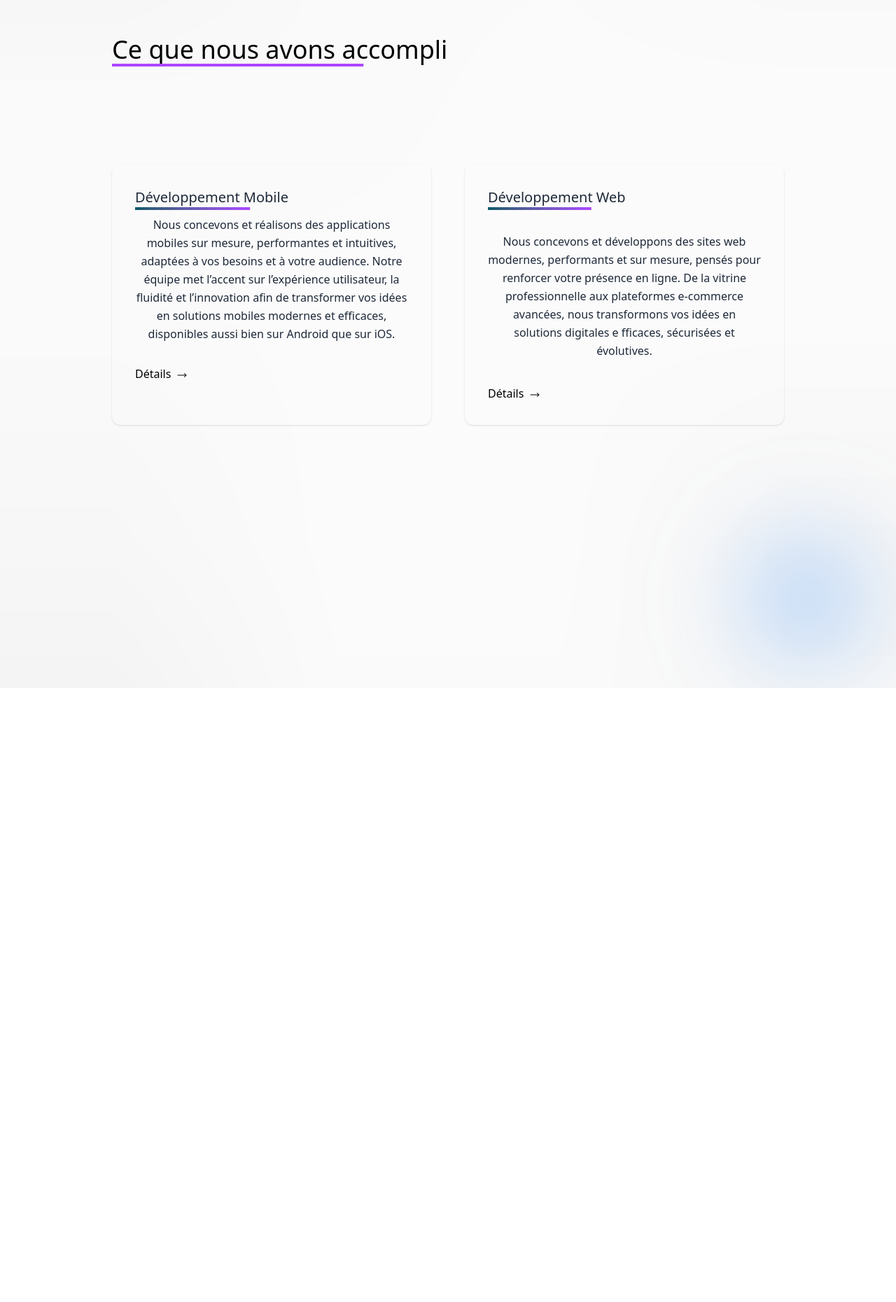
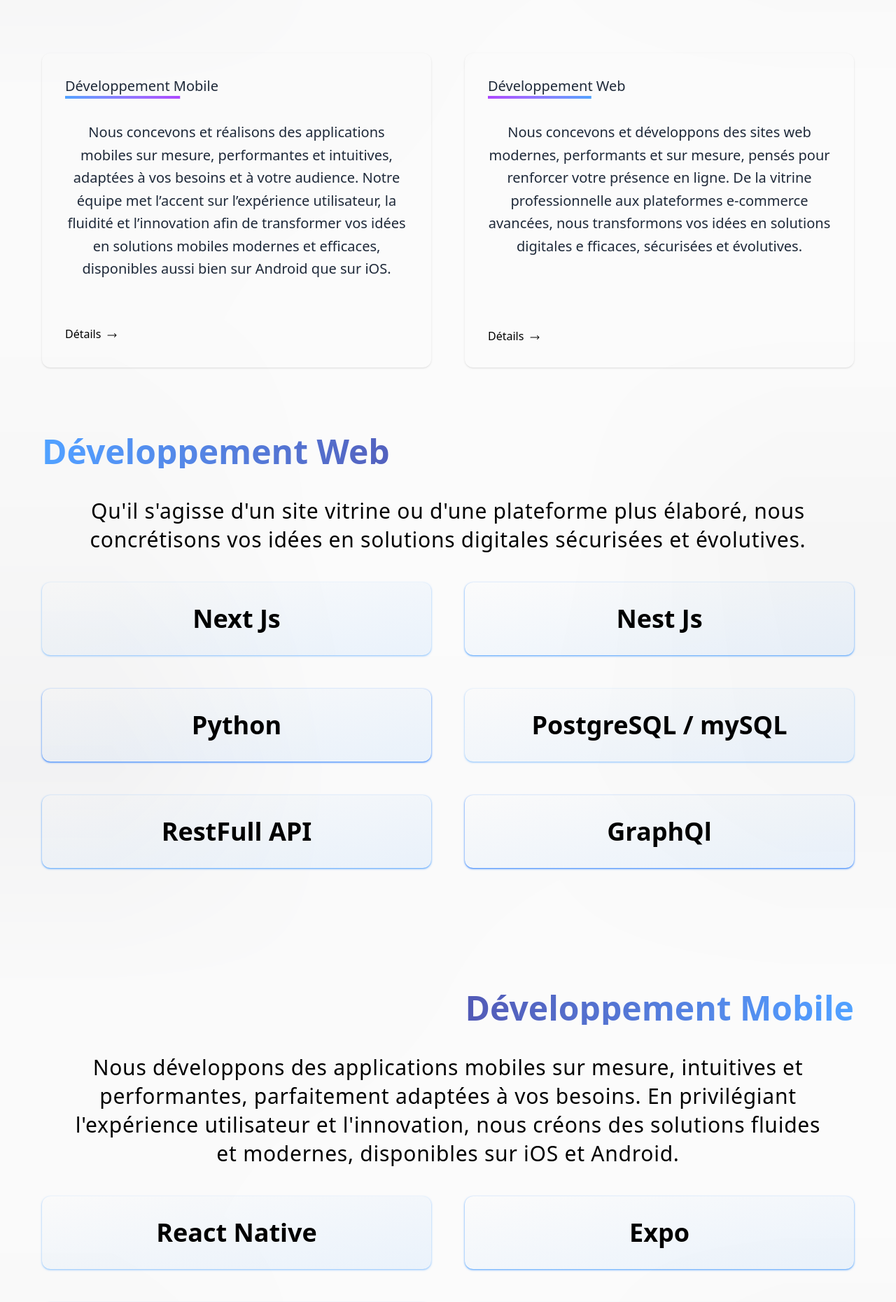
Before and after one commit to Hasina001/NeuroCode, a React (Vite) app in the folder web/: page /a_propos in a window 1280 px wide. Shown: the part 1623-3483 px from the top of the page at 70% size. Before the commit the page ends 2606 px from the top, so only its background shows below. Built offline with nearby package versions, Linux system fonts and the light colour scheme.

Commit message:
A propos fini

```diff
--- a/web/src/pages/miniPages/Apropos.jsx
+++ b/web/src/pages/miniPages/Apropos.jsx
@@ -3,14 +3,14 @@
 
 const Apropos = () => {
   return (
-    <div className="container relative -mt-0 md:-mt-1">
+    <div className="container relative ">
 
         {/* Notre equipe */}
-      <div className="flex flex-col p-6 md:p-12 lg:p-40 mb-20 lg:mb-54 relative font-sans">
+      <div className="flex flex-col p-6 md:p-12 lg:p-15 mb-20 relative">
 
         {/* Section "Qui Sommes-nous" remontée */}
         <motion.div
-          className="ml-auto mb-12 lg:mb-20 pr-0 lg:pr-4 w-full lg:w-auto max-w-lg"  // Alignement à droite
+          className="ml-auto lg:ml-180 mb-12 lg:mb-20 pr-0 lg:pr-4 w-full lg:w-auto max-w-lg"  // Alignement à droite
           initial={{ opacity: 0, x: 50 }}
           whileInView={{ opacity: 1, x: 0 }}
           transition={{ delay: 0.2 }}
@@ -36,13 +36,13 @@
         </motion.div>
 
         {/* Rangée supérieure (image + texte) - inchangée */}
-        <div className="flex flex-col lg:flex-row justify-between items-start w-full">
+        <div className="flex flex-row justify-between items-start w-full min-w-[800px] ">
           {/* Image (gauche) */}
           <motion.div
             initial={{ x: -400, opacity: 0 }}
             whileInView={{ x: -250, opacity: 1 }}
             transition={{ duration: 0.8 }}
-            className="relative w-full lg:w-96 mx-auto lg:ml-40 lg:-mt-20 rounded-2xl shadow-2xl z-10"
+            className="relative w-96 flex-shrink-0 ml-40 lg:-mt-20 rounded-2xl shadow-2xl z-10"
           >
             <img
               src="/affaires-team-planning-new-strategic-37442970.webp"
@@ -55,18 +55,18 @@
           {/* Texte (droite) */}
           <motion.div
             initial={{ x: -30, opacity: 0 }}
-            whileInView={{ x: -450, opacity: 1 }}
+            whileInView={{ x: -580, opacity: 1 }}
             transition={{ duration: 0.8, delay: 0.4 }}
-            className="mt-8 lg:mt-12 ml-0 lg:ml-8 w-full lg:max-w-md bg-gradient-to-br from-[#6A0DAD] to-[#015967] rounded-2xl shadow-2xl p-6 text-white z-20"
+            className="flex-shrink-0 mt-24 md:mt-16 ml-8 md:ml-15 w-96 bg-gradient-to-br from-[#6A0DAD] to-[#015967] rounded-2xl shadow-2xl p-6 text-white z-20"
           >
-            <h1 className="text-center text-2xl sm:text-3xl md:text-4xl lg:text-5xl font-bold leading-tight">
+            <h1 className="text-center text-5xl font-bold leading-tight">
               Derrière chaque succès : une équipe dévouée
             </h1>
           </motion.div>
         </div>
 
         {/* Notre equipe en detail */}
-        <div className="py-50 px-6 md:px-12 lg:px-24">
+        <div className="py-25 px-6 md:px-12 lg:px-24">
           <motion.h1
             className="text-3xl md:text-4xl font-medium text-center mb-16"
             initial={{ scale: 0.8, opacity: 0 }}
@@ -85,7 +85,7 @@
 
             {/* Bloc 01 */}
             <motion.div
-              className="bg-gradient-to-br from-[#202B2D]/20 to-[#015967]/40 rounded-xl p-8
+              className="bg-gradient-to-br from-blue-400/20 rounded-xl p-8
               shadow-sm hover:shadow-md transition-shadow duration-300"
               initial={{ scale: 0.8, opacity: 0 }}
               whileInView={{ scale: 1, opacity: 1 }}
@@ -98,7 +98,7 @@
 
             {/* Bloc 02 */}
             <motion.div
-              className="bg-gradient-to-br from-[#202B2D]/20 to-[#015967]/40 rounded-xl p-8
+              className="bg-gradient-to-br from-blue-400/20 rounded-xl p-8
               shadow-sm hover:shadow-md transition-shadow duration-300"
               initial={{ scale: 0.8, opacity: 0 }}
               whileInView={{ scale: 1, opacity: 1 }}
@@ -111,7 +111,7 @@
 
             {/* Bloc 03 */}
             <motion.div
-              className="bg-gradient-to-br from-[#202B2D]/20 to-[#015967]/40 rounded-xl p-8
+              className="bg-gradient-to-br from-blue-400/20 rounded-xl p-8
               shadow-sm hover:shadow-md transition-shadow duration-300"
               initial={{ scale: 0.8, opacity: 0 }}
               whileInView={{ scale: 1, opacity: 1 }}
@@ -124,7 +124,7 @@
 
             {/* Bloc 04 */}
             <motion.div
-              className="bg-gradient-to-br from-[#202B2D]/20 to-[#015967]/40 rounded-xl p-8
+              className="bg-gradient-to-br from-blue-400/20 rounded-xl p-8
               shadow-sm hover:shadow-md transition-shadow duration-300"
               initial={{ scale: 0.8, opacity: 0 }}
               whileInView={{ scale: 1, opacity: 1 }}
@@ -139,7 +139,7 @@
 
         </div>
 
-        <div className="mr-auto mb-12 lg:mb-20 pr-0 lg:pr-4 w-full lg:w-auto max-w-lg">
+        <div className="mr-auto mb-8 pr-0 lg:pr-4 w-full lg:w-auto max-w-lg">
 
           {/* Titre */}
           <motion.h1
@@ -158,8 +158,9 @@
         </div>
 
         {/* Bloc projet */}
-      <div className="grid grid-cols-1 md:grid-cols-2 gap-8 md:gap-12">
-        {/* Projet 01 */}
+        <div className="grid grid-cols-1 md:grid-cols-2 gap-8 md:gap-12 ">
+
+          {/* Projet Mobile */}
           <motion.div
             className="rounded-xl p-8 shadow-sm border border-transparent
             hover:shadow-md hover:border-blue-500
@@ -173,11 +174,11 @@
             <h3 className="text-xl font-medium mb-3 text-gray-800">
               <span className="relative inline-block">
                 Développement Mobile
-              <span className="absolute bottom-0 left-0 h-1 w-full bg-gradient-to-r from-[#015967] to-purple-500
+                <span className="absolute bottom-0 left-0 h-1 w-full bg-gradient-to-r from-blue-400 to-purple-500
                   transform translate-y-1 scale-x-75 origin-left"></span>
               </span>
             </h3>
-          <p className="text-center text-gray-800 font-light leading-relaxed">
+            <p className="pt-6 text-center text-xl text-gray-800 font-light leading-relaxed">
               Nous concevons et réalisons des applications mobiles
               sur mesure, performantes et intuitives, adaptées à vos besoins et à votre audience.
               Notre équipe met l’accent sur l’expérience utilisateur,
@@ -185,10 +186,10 @@
               solutions mobiles modernes et efficaces, disponibles aussi bien sur Android que sur iOS.
             </p>
 
-          <button className="mt-8 flex justify-between items-center hover:text-blue-500">Détails <HiArrowLongRight className="ml-2 mt-1"/></button>
+            <button className="mt-16 flex justify-between items-center hover:text-blue-500">Détails <HiArrowLongRight className="ml-2 mt-1"/></button>
           </motion.div>
 
-        {/* Projet 02 */}
+          {/* Projet Web */}
           <motion.div
             className="rounded-xl p-8 shadow-sm border border-transparent
             hover:shadow-md hover:border-blue-500
@@ -202,31 +203,210 @@
             <h3 className="text-xl font-medium mb-3 text-gray-800">
               <span className="relative inline-block">
                 Développement Web
-              <span className="absolute bottom-0 left-0 h-1 w-full bg-gradient-to-r from-[#015967] to-purple-500
+                <span className="absolute bottom-0 left-0 h-1 w-full bg-gradient-to-r from-purple-500 to-blue-400
                   transform translate-y-1 scale-x-75 origin-left"></span>
               </span>
             </h3>
-          <p className="text-center text-gray-800 font-light leading-relaxed pt-6">
+            <p className="text-center text-xl text-gray-800 font-light leading-relaxed pt-6">
               Nous concevons et développons des sites web modernes, performants et sur mesure,
               pensés pour renforcer votre présence en ligne. De la vitrine professionnelle aux
               plateformes e-commerce avancées, nous transformons vos idées en solutions digitales
               e fficaces, sécurisées et évolutives.
             </p>
 
-          <button className="mt-9 flex justify-between items-center hover:text-blue-500">Détails <HiArrowLongRight className="ml-2 mt-1"/></button>
+            <button className="mt-25 flex justify-between items-center hover:text-blue-500">Détails <HiArrowLongRight className="ml-2 mt-1"/></button>
 
           </motion.div>
 
         </div>
 
+        {/* Les Technologies Utiliser */}
+        <div className="mb-20">
+          <motion.div
+            initial={{ x:-100, opacity: 0 }}
+            whileInView={{ x: 0, opacity: 1 }}
+            transition={{ duration: 0.4 }}
+            className="text-4xl md:text-5xl font-bold mt-24 "
+          >
+              <h1 className="bg-clip-text text-transparent bg-gradient-to-r from-blue-400 to-purple-950">Développement Web</h1>
+
+          </motion.div>
+          <motion.p
+                initial={{ scale: 0.8, opacity: 0 }}
+                whileInView={{ scale: 1, opacity: 1 }}
+                transition={{ duration: 0.8, delay: 0.4 }}
+                className="m-10 font-light leading-snug tracking-wide text-3xl text-center"
+              >
+                Qu'il s'agisse d'un site vitrine ou d'une plateforme plus élaboré, nous concrétisons vos idées en solutions digitales sécurisées et évolutives.
+          </motion.p>
+          <div className="grid grid-cols-2 md:grid-cols-2 gap-8 md:gap-12">
+              {/* Bloc 01 */}
+            <motion.div
+              className="rounded-xl p-8
+              shadow-sm hover:shadow-md shadow-blue-300 transition-shadow duration-300  bg-gradient-to-tl from-blue-400/10"
+              initial={{ scale: 0.8, opacity: 0 }}
+              whileInView={{ scale: 1, opacity: 1 }}
+              transition={{ duration: 0.6 }}
+            >
+              <h1 className="text-center text-4xl font-bold">Next Js</h1>
+            </motion.div>
+
+            {/* Bloc 02 */}
+            <motion.div
+              className="rounded-xl p-8
+              shadow-sm hover:shadow-md shadow-blue-400 transition-shadow duration-300  bg-gradient-to-tl from-blue-400/10"
+              initial={{ scale: 0.8, opacity: 0 }}
+              whileInView={{ scale: 1, opacity: 1 }}
+              transition={{ duration: 0.6, delay: 0.2 }}
+            >
+              <h1 className="text-center text-4xl font-bold ">Nest Js</h1>
+            </motion.div>
+
+            {/* Bloc 03 */}
+            <motion.div
+              className="rounded-xl p-8
+              shadow-sm hover:shadow-md shadow-blue-500 transition-shadow duration-300  bg-gradient-to-tl from-blue-400/10"
+              initial={{ scale: 0.8, opacity: 0 }}
+              whileInView={{ scale: 1, opacity: 1 }}
+              transition={{ duration: 0.6, delay: 0.4 }}
+            >
+              <h1 className="text-center text-4xl font-bold ">Python</h1>
+            </motion.div>
+
+            {/* Bloc 04 */}
+            <motion.div
+              className="rounded-xl p-8
+              shadow-sm hover:shadow-md shadow-blue-300 transition-shadow duration-300  bg-gradient-to-tl from-blue-400/10"
+              initial={{ scale: 0.8, opacity: 0 }}
+              whileInView={{ scale: 1, opacity: 1 }}
+              transition={{ duration: 0.6, delay: 0.6 }}
+            >
+              <h1 className="text-center text-3xl lg:text-4xl font-bold ">PostgreSQL / mySQL</h1>
+            </motion.div>
+
+            {/* Bloc 05 */}
+            <motion.div
+              className="rounded-xl p-8
+              shadow-sm hover:shadow-md shadow-blue-400 transition-shadow duration-300  bg-gradient-to-tl from-blue-400/10"
+              initial={{ scale: 0.8, opacity: 0 }}
+              whileInView={{ scale: 1, opacity: 1 }}
+              transition={{ duration: 0.6, delay: 0.6 }}
+            >
+              <h1 className="text-center text-4xl font-bold ">RestFull API</h1>
+            </motion.div>
+
+            {/* Bloc 06 */}
+            <motion.div
+              className="rounded-xl p-8
+              shadow-sm hover:shadow-md shadow-blue-500 transition-shadow duration-300  bg-gradient-to-tl from-blue-400/10"
+              initial={{ scale: 0.8, opacity: 0 }}
+              whileInView={{ scale: 1, opacity: 1 }}
+              transition={{ duration: 0.6, delay: 0.6 }}
+            >
+              <h1 className="text-center text-4xl font-bold ">GraphQl</h1>
+            </motion.div>
+          </div>
         </div>
 
-        {/* Mission */}
-      <div>
+        <div className="mb-4">
+          <motion.div
+            initial={{ x:100, opacity: 0 }}
+            whileInView={{ x: 0, opacity: 1 }}
+            transition={{ duration: 0.8 }}
+            className="text-4xl md:text-5xl text-right font-bold mt-24 "
+          >
+              <h1 className="bg-clip-text text-transparent bg-gradient-to-r from-purple-950 to-blue-400">Développement Mobile</h1>
+
+          </motion.div>
+          <motion.p
+                initial={{ scale: 0.8, opacity: 0 }}
+                whileInView={{ scale: 1, opacity: 1 }}
+                transition={{ duration: 0.8, delay: 0.4 }}
+                className="m-10 font-light leading-snug tracking-wide text-3xl text-center"
+              >
+                Nous développons des applications mobiles sur mesure, intuitives et performantes, parfaitement adaptées à vos besoins. En privilégiant
+                l'expérience utilisateur et l'innovation, nous créons des solutions fluides et modernes, disponibles sur iOS et Android.
+          </motion.p>
+          <div className="grid grid-cols-2 md:grid-cols-2 gap-8 md:gap-12">
+              {/* Bloc 01 */}
+            <motion.div
+              className="rounded-xl p-8
+              shadow-sm hover:shadow-md shadow-blue-300 transition-shadow duration-300  bg-gradient-to-tl from-blue-400/10"
+              initial={{ scale: 0.8, opacity: 0 }}
+              whileInView={{ scale: 1, opacity: 1 }}
+              transition={{ duration: 0.6 }}
+            >
+              <h1 className="text-center text-4xl font-bold">React Native</h1>
+            </motion.div>
+
+            {/* Bloc 02 */}
+            <motion.div
+              className="rounded-xl p-8
+              shadow-sm hover:shadow-md shadow-blue-400 transition-shadow duration-300  bg-gradient-to-tl from-blue-400/10"
+              initial={{ scale: 0.8, opacity: 0 }}
+              whileInView={{ scale: 1, opacity: 1 }}
+              transition={{ duration: 0.6, delay: 0.2 }}
+            >
+              <h1 className="text-center text-4xl font-bold ">Expo</h1>
+            </motion.div>
+
+            {/* Bloc 03 */}
+            <motion.div
+              className="rounded-xl p-8
+              shadow-sm hover:shadow-md shadow-blue-500 transition-shadow duration-300  bg-gradient-to-tl from-blue-400/10"
+              initial={{ scale: 0.8, opacity: 0 }}
+              whileInView={{ scale: 1, opacity: 1 }}
+              transition={{ duration: 0.6, delay: 0.4 }}
+            >
+              <h1 className="text-center text-4xl font-bold ">Android</h1>
+            </motion.div>
+
+            {/* Bloc 04 */}
+            <motion.div
+              className="rounded-xl p-8
+              shadow-sm hover:shadow-md shadow-blue-300 transition-shadow duration-300  bg-gradient-to-tl from-blue-400/10"
+              initial={{ scale: 0.8, opacity: 0 }}
+              whileInView={{ scale: 1, opacity: 1 }}
+              transition={{ duration: 0.6, delay: 0.6 }}
+            >
+              <h1 className="text-center text-4xl font-bold ">IOS</h1>
+            </motion.div>
+          </div>
+        </div>
 
       </div>
-        {/* Contact */}
+      {/* Mission */}
+      <div className="relative p-4">
+        <motion.h1
+        initial={{ scale:0.8, opacity: 0 }}
+        whileInView={{ scale: 1, opacity: 1 }}
+        transition={{ duration: 0.4 }}
+        className="mb-5 text-4xl font-bold bg-clip-text text-transparent bg-gradient-to-r from-blue-400 to-purple-950"
+        >
+          Notre Mission
+        </motion.h1>
+        <motion.p
+        initial={{ scale:0.8, opacity: 0 }}
+        whileInView={{ scale: 1, opacity: 1 }}
+        transition={{ duration: 0.6, delay: 0.4 }}
+        className="flex justify-between pt-6 text-2xl text-gray-800
+        font-light leading-relaxed tracking-wide text-left mb-40"
+        >
+            Fournir des solutions informatiques complètes <br />et innovantes : création de sites web,
+            administration réseau, IA, <br /> logiciels sur mesure et systèmes embarqués. <br />
+            <motion.button
+            initial={{ scale:0.8, opacity: 0 }}
+            whileInView={{ scale: 1, opacity: 1 }}
+            transition={{ duration: 0.8, delay: 1 }}
+            className="p-6 text-center text-2xl text-white font-bold rounded-xl shadow-xl
+            bg-blue-400 hover:bg-blue-900">
+              <a href="/Contact">
+              Contactez Nous
+              </a>
+            </motion.button>
+        </motion.p>
 
+      </div>
     </div>
   )
 }
```
Lines whose indentation alone changed are shown as unchanged.
